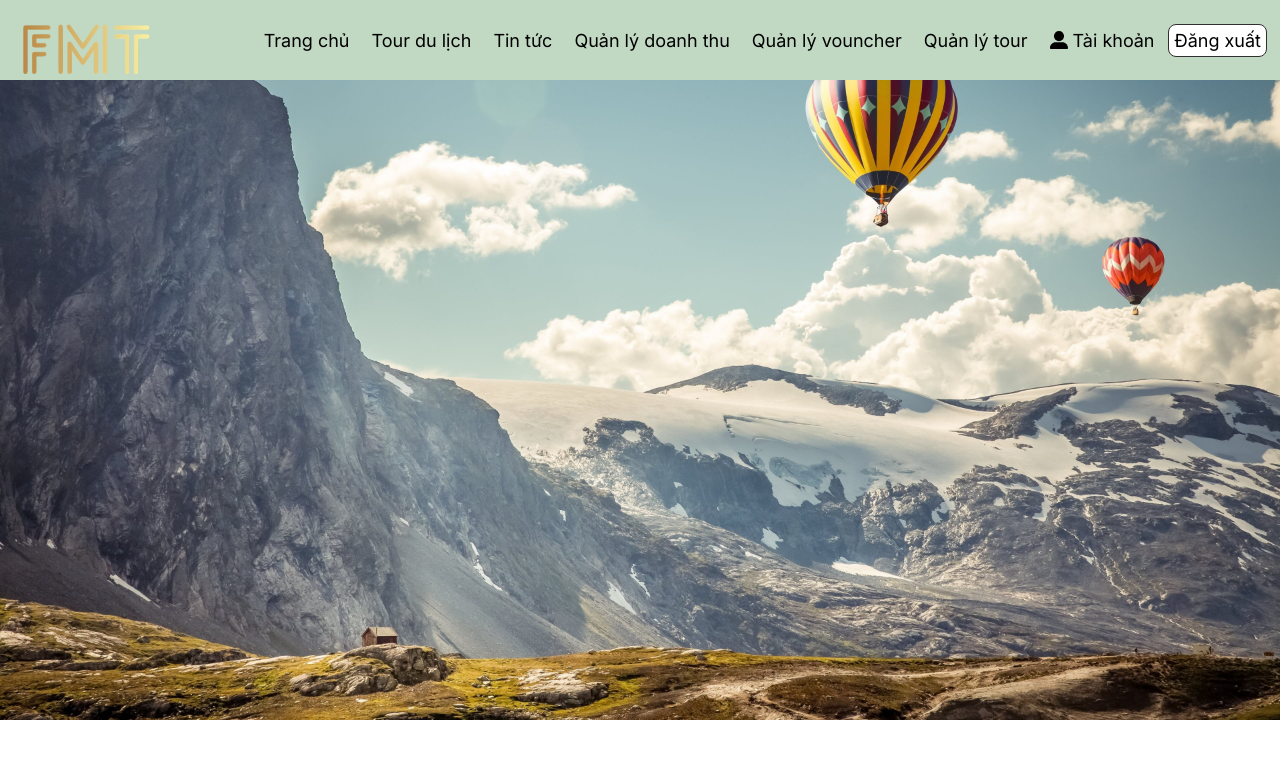
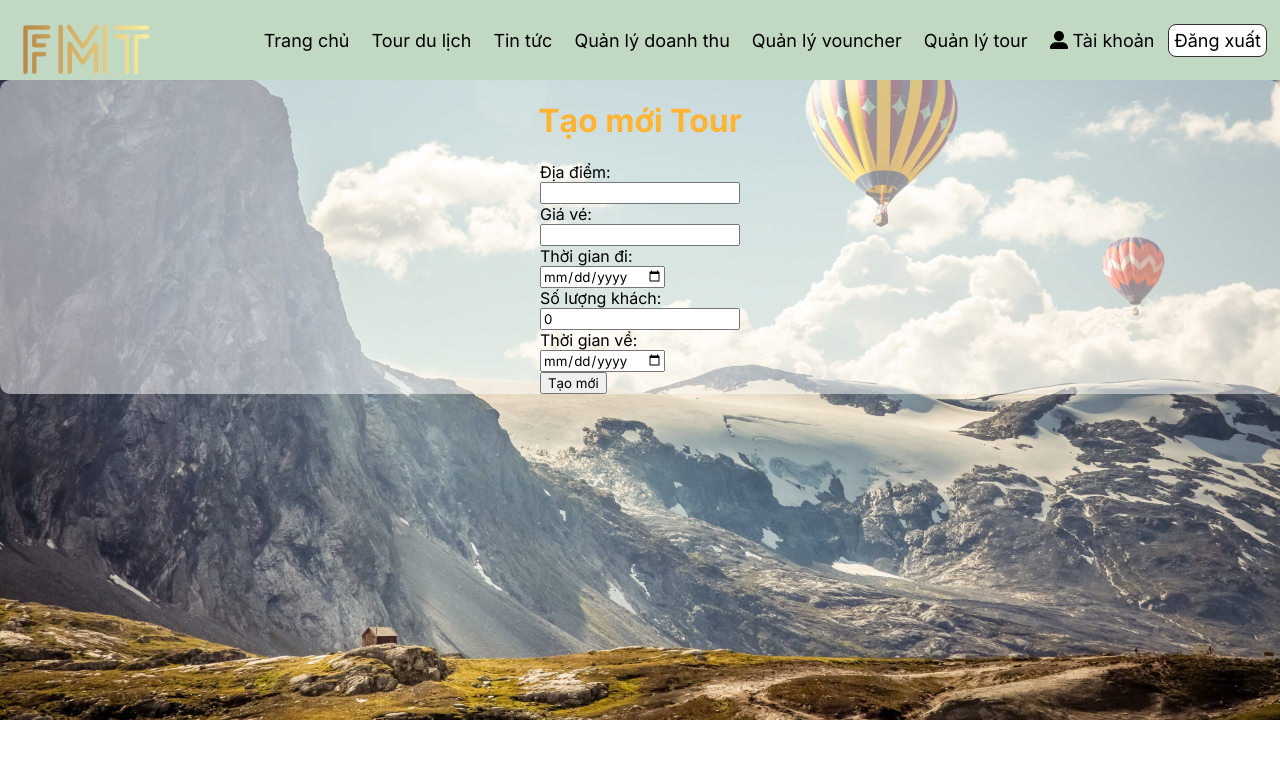
Before and after one commit to touya2604/Tour-Management-ReactJS, a React (Create React App) app: page /tour-crud in a window 1280 px wide. Shown: the top 758 px of the page. Built offline with nearby package versions, Linux system fonts and the light colour scheme; no server answers.

Commit message:
tourCrud-DummyData

```diff
--- a/src/components/tourCUD.js
+++ b/src/components/tourCUD.js
@@ -1,89 +1,100 @@
-import React, { useState, useEffect } from "react";
-import "../styles/vouncher.scss";
-
-const Vouncher = ({ checkAcc }) => {
-  const [vouncherList, setVouncherList] = useState([]);
-  const [currentPage, setCurrentPage] = useState(1);
-  const itemsPerPage = 6;
-
-  useEffect(() => {
-    const fetchVounchers = async () => {
-      try {
-        const response = await fetch("https://api.example.com/vouchers"); //Ông thay bằng API của ô ở đây nhé
-        const data = await response.json();
-        setVouncherList(data);
-      } catch (error) {
-        console.error("Lỗi khi lấy dữ liệu:", error);
-      }
-    };
-    fetchVounchers();
-  }, []);
-
-  const totalPages = Math.ceil(vouncherList.length / itemsPerPage);
-
-  const handlePageChange = (pageNumber) => {
-    if (pageNumber < 1 || pageNumber > totalPages) return;
-    setCurrentPage(pageNumber);
+import React, { useState } from "react";
+import TourTest from "../data/tourTest";
+const TouRCRUD = () => {
+  const [tourTest, setTourTest] = useState(TourTest);
+  const [tour, setTour] = useState({
+    name: "",
+    price: "",
+    capacity: 0,
+    timestart: "",
+    timeend: "",
+  });
+  const handleChange = (event, field) => {
+    setTour((prev) => ({ ...prev, [field]: event.target.value }));
   };
 
-  const displayedVouncher = vouncherList.slice(
-    (currentPage - 1) * itemsPerPage,
-    currentPage * itemsPerPage
-  );
+  const handleAddNew = () => {
+    if (!tour.name || !tour.price) {
+      alert("Vui lòng nhập đầy đủ thông tin!");
+      return;
+    }
+    let lastTour =
+      tourTest.length > 0 ? tourTest[tourTest.length - 1] : { id: 0 };
+    let tournew = {
+      id: lastTour + 1,
+      name: tour.name,
+      img: "",
+      price: tour.price,
+      capacity: tour.capacity,
+      timestart: tour.timestart,
+      timeend: tour.timeend,
+    };
+
+    setTourTest((prev) => [...prev, tournew]);
+    setTour({ name: "", price: "", capacity: 0, timestart: "", timeend: "" });
+  };
 
   return (
     <>
+      {console.log(tourTest)}
       <div id="gray-background">
         <div id="vouncher-list">
-          <h1>Mã giảm giá</h1>
-          {vouncherList.length === 0 ? (
-            <p>Đang tải dữ liệu...</p>
-          ) : (
-            <div id="vouncher-detail">
-              {displayedVouncher.map((vouncher) => (
-                <div key={vouncher.id} id="vouncher-item">
-                  <img src={logoVouncher} alt="logoVouncher" />
-                  <div>
-                    <h2 className="vouncher-title">
-                      Giảm tối đa: {vouncher.title}%
-                    </h2>
-                    <div>
-                      <p className="vouncher-info">
-                        Đơn tối thiểu: {vouncher.des1}
-                      </p>
-                      <p className="vouncher-info">
-                        Hiệu lực sau: {vouncher.time} ngày
-                      </p>
-                    </div>
-                  </div>
-                  <button id="buttonUse">Dùng</button>
-                </div>
-              ))}
-            </div>
-          )}
-          <Pagination className="pagination-custom">
-            <Pagination.Prev
-              onClick={() => handlePageChange(currentPage - 1)}
-              disabled={currentPage === 1}
-            />
-            {[...Array(totalPages).keys()].map((number) => (
-              <Pagination.Item
-                key={number + 1}
-                active={number + 1 === currentPage}
-                onClick={() => handlePageChange(number + 1)}
-              >
-                {number + 1}
-              </Pagination.Item>
-            ))}
-            <Pagination.Next
-              onClick={() => handlePageChange(currentPage + 1)}
-              disabled={currentPage === totalPages}
-            />
-          </Pagination>
+          <h1>Tạo mới Tour</h1>
+          <div>
+            <form>
+              <label>Địa điểm: </label>
+              <br />
+              <input
+                type="text"
+                value={tour.name}
+                onChange={(event) => handleChange(event, "name")}
+              />
+              <br />
+              <label>Giá vé: </label>
+              <br />
+              <input
+                type="text"
+                value={tour.price}
+                onChange={(event) => handleChange(event, "price")}
+              />
+              <br />
+              <label>Thời gian đi: </label>
+              <br />
+              <input
+                type="date"
+                value={tour.timestart}
+                onChange={(event) => handleChange(event, "timestart")}
+              />
+            </form>
+            <form>
+              <label>Số lượng khách: </label>
+              <br />
+              <input
+                type="number"
+                value={tour.capacity}
+                onChange={(event) => handleChange(event, "capacity")}
+              />
+              <br />
+              <label>Thời gian về: </label>
+              <br />
+              <input
+                type="date"
+                value={tour.timeend}
+                onChange={(event) => handleChange(event, "timeend")}
+              />
+            </form>
+            <button
+              onClick={() => {
+                handleAddNew();
+              }}
+            >
+              Tạo mới
+            </button>
+          </div>
         </div>
       </div>
     </>
   );
 };
 
-export default Vouncher;
+export default TouRCRUD;
--- a/src/views/App.js
+++ b/src/views/App.js
@@ -15,6 +15,7 @@ import Header from "../components/header";
 import VouncherManage from "./vounchermanage";
 import TourManage from "./tourmanage";
 import UserTest from "../data/usertest";
+import TouRCRUD from "../components/tourCUD";
 
 const App = () => {
   const [user, setUser] = useState({});
@@ -73,6 +74,7 @@ const App = () => {
         <Route path="/tour-detail/:id" element={<TourDetail />} />
         <Route path="/voucher-manage" element={<VouncherManage />} />
         <Route path="/tour-manage" element={<TourManage></TourManage>} />
+        <Route path="/tour-crud" element={<TouRCRUD />} />
       </Routes>
     </Router>
   );
--- a/src/views/add.js
+++ b/src/views/add.js
@@ -1,7 +1,19 @@
 import React from "react";
-
+import { useNavigate } from "react-router-dom";
 const Add = () => {
-  return <button className="buttonUse">Thêm mới tour</button>;
+  let navigate = useNavigate();
+  return (
+    <>
+      <button
+        className="buttonUse"
+        onClick={() => {
+          navigate("/tour-crud");
+        }}
+      >
+        Thêm mới tour
+      </button>
+    </>
+  );
 };
 
 export default Add;
--- a/src/views/cart.js
+++ b/src/views/cart.js
@@ -1,5 +1,4 @@
 import { useState, useEffect } from "react";
-import axios from "axios";
 import "../styles/cart.scss";
 
 const Cart = () => {
@@ -17,9 +16,12 @@ const Cart = () => {
     }));
     setCart(fixedCart);
     if (showVoucherList) {
-      axios
-        .get("http://localhost:5000/vouchers") //Thay bằng của ô
-        .then((response) => setVouchers(response.data))
+      fetch("http://localhost:5000/vouchers")
+        .then((response) => {
+          if (!response.ok) throw new Error("Lỗi khi lấy voucher");
+          return response.json();
+        })
+        .then((data) => setVouchers(data))
         .catch((error) => console.error("Lỗi khi lấy voucher:", error));
     }
   }, [showVoucherList]);
--- a/src/views/tourmanage.js
+++ b/src/views/tourmanage.js
@@ -3,14 +3,12 @@ import { Pagination } from "react-bootstrap";
 import Ph from "../assets/images/placeholder.jpg";
 import "../styles/tourmanage.scss";
 import tourTest from "../data/tourTest";
-import { useNavigate } from "react-router-dom";
 import Add from "./add";
 const TourManage = () => {
   const [tours, setTours] = useState([]);
   const [currentPage, setCurrentPage] = useState(1);
   const [loading, setLoading] = useState(true);
   const itemsPerPage = 3;
-  const navigate = useNavigate;
   useEffect(() => {
     const fetchTours = async () => {
       try {
--- a/src/views/vouncher.js
+++ b/src/views/vouncher.js
@@ -3,7 +3,7 @@ import { Pagination } from "react-bootstrap";
 import logoVouncher from "../assets/images/logoFoot.png";
 import "../styles/vouncher.scss";
 
-const Vouncher = ({ checkAcc }) => {
+const Vouncher = () => {
   const [vouncherList, setVouncherList] = useState([]);
   const [currentPage, setCurrentPage] = useState(1);
   const itemsPerPage = 6;
```
